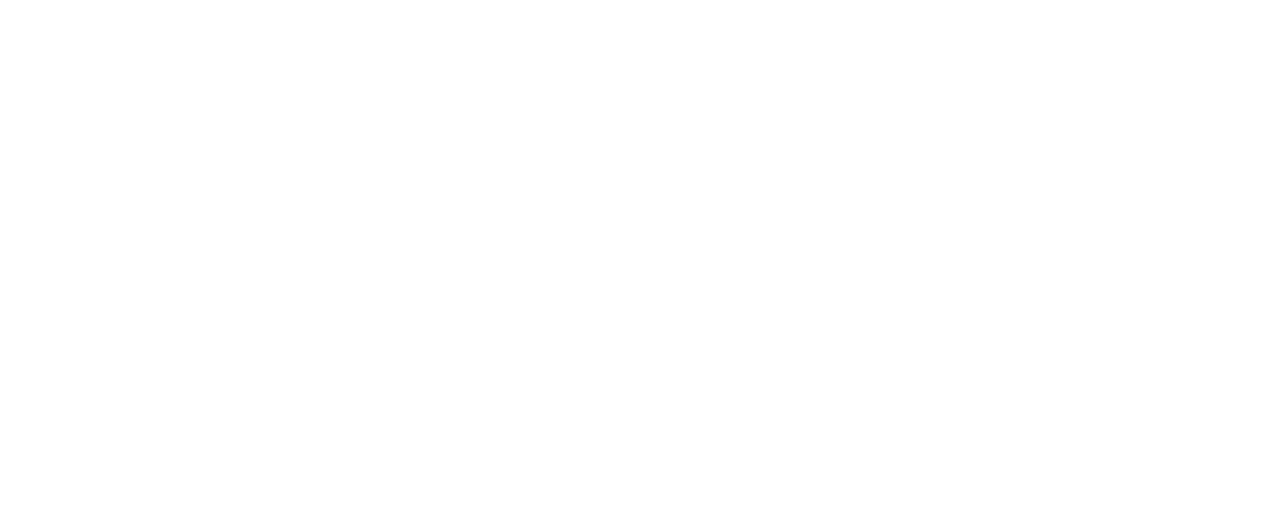
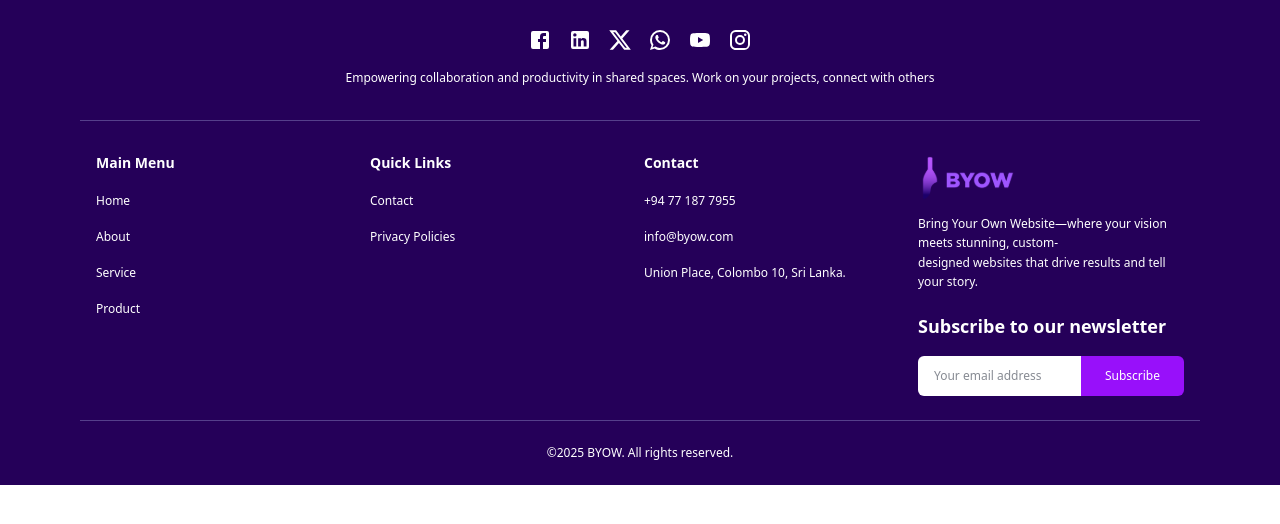
Before and after one commit to codezelat/byow-static-site, a Next.js app: page / in a window 1280 px wide. Shown: the top 524 px of the page. Built offline with nearby package versions, Linux system fonts and the light colour scheme.

Commit message:
footersection

```diff
--- /dev/null
+++ b/app/components/footer.tsx
@@ -0,0 +1,133 @@
+"use client";
+
+import type { NextPage } from "next";
+import Link from "next/link";
+import Image from "next/image";
+import {
+  Facebook as FacebookIcon,
+  LinkedIn as LinkedInIcon,
+  WhatsApp as WhatsAppIcon,
+  YouTube as YouTubeIcon,
+  Instagram as InstagramIcon,
+  X as XIcon,
+} from "@mui/icons-material";
+
+
+import {socialLinks, mainMenuLinks, quickLinks, contactInfo} from "../data/footerdata";
+
+const iconMap = {
+  FacebookIcon,
+  LinkedInIcon,
+  XIcon,
+  WhatsAppIcon,
+  YouTubeIcon,
+  InstagramIcon,
+};
+
+const Footer: NextPage = () => {
+  return (
+    <footer className="bg-[#250059] text-white px-2 md:px-20 py-6 text-xs">
+      {/* Top Section with Social Icons and Description */}
+      <div className="flex flex-col items-center">
+        {/* Social Icons */}
+        <div className="flex space-x-4 w-full md:w-1/3 mb-4 justify-center">
+          {socialLinks.map(({ id, Icon, url }) => {
+            const SocialIcon = iconMap[Icon as keyof typeof iconMap];
+            return (
+              <a key={id} href={url} className="text-xl cursor-pointer hover:text-purple-300 transition-colors">
+                <SocialIcon />
+              </a>
+            );
+          })}
+        </div>
+
+        {/* Description */}
+        <p className="mt-4 md:mt-0 w-full text-center leading-relaxed">
+          Empowering collaboration and productivity in shared spaces. Work on your projects, connect with others
+        </p>
+      </div>
+
+      <hr className="my-8 border-t border-indigo-200/30" />
+
+      {/* Middle Section */}
+      <div className="container mx-auto flex flex-col md:flex-row justify-between space-y-8 md:space-y-0 text-left">
+        <div className="grid grid-cols-4 md:grid-cols-4 gap-2 w-full">
+          {/* Main Menu */}
+          <div>
+            <h3 className="font-semibold mb-5 text-sm">Main Menu</h3>
+            <ul className="space-y-1">
+              {mainMenuLinks.map(({ id, name, path }) => (
+                <li key={id} className="mb-5">
+                  <Link href={path} className="hover:text-purple-300 transition-colors">
+                    {name}
+                  </Link>
+                </li>
+              ))}
+            </ul>
+          </div>
+
+          {/* Quick Links */}
+          <div>
+            <h3 className="font-semibold text-sm mb-5">Quick Links</h3>
+            <ul className="space-y-1">
+              {quickLinks.map(({ id, name, path }) => (
+                <li key={id} className="mb-5">
+                  <Link href={path} className="hover:text-purple-300 transition-colors">
+                    {name}
+                  </Link>
+                </li>
+              ))}
+            </ul>
+          </div>
+
+          {/* Contact Info */}
+          <div>
+            <h3 className="font-semibold text-sm mb-5">Contact</h3>
+            <ul className="space-y-1 mb-5">
+              <li className="mb-5">
+                <p className="hover:text-purple-300 transition-colors">{contactInfo.phone}</p>
+              </li>
+              <li className="mb-5">
+                <p className="hover:text-purple-300 transition-colors">{contactInfo.email}</p>
+              </li>
+              <li className="mb-5">
+                <p className="hover:text-purple-300 transition-colors">{contactInfo.address}</p>
+              </li>
+            </ul>
+          </div>
+
+          {/* Newsletter Signup */}
+          <div>
+            <div className="w-full flex items-start mb-3">
+              <Image src="/images/byow-logo.svg" alt="footer logo" width={100} height={40} />
+            </div>
+            <p className="text-xs mb-5 w-full text-left leading-relaxed">
+              Bring Your Own Website—where your vision meets stunning, custom-<br /> designed websites that drive results and tell your story.
+            </p>
+            <h3 className="text-lg font-bold mb-4">Subscribe to our newsletter</h3>
+            <div className="flex w-full">
+              <input
+                type="email"
+                placeholder="Your email address"
+                className="w-full px-4 py-3 bg-white text-gray-900 rounded-l-md outline-none"
+              />
+              <button className="bg-purple-600 text-white px-6 py-3 rounded-r-md font-medium hover:bg-purple-700 transition-colors">
+                Subscribe
+              </button>
+            </div>
+          </div>
+        </div>
+      </div>
+
+      {/* Bottom Section */}
+      <hr className="my-6 border-t border-indigo-200/30" />
+      <div className="container mx-auto flex flex-col md:flex-row justify-between items-center md:items-start">
+        <p className="flex flex-col items-center justify-center w-full text-center text-[10px] sm:text-[12px] mb-4 md:mb-0">
+          ©2025 BYOW. All rights reserved.
+        </p>
+      </div>
+    </footer>
+  );
+};
+
+export default Footer;
--- /dev/null
+++ b/app/data/footerdata.ts
@@ -0,0 +1,27 @@
+
+export const socialLinks = [
+    { id: 1, name: "Facebook", Icon: "FacebookIcon", url: "#" },
+    { id: 2, name: "LinkedIn", Icon: "LinkedInIcon", url: "#" },
+    { id: 3, name: "X", Icon: "XIcon", url: "#" },
+    { id: 4, name: "WhatsApp", Icon: "WhatsAppIcon", url: "#" },
+    { id: 5, name: "YouTube", Icon: "YouTubeIcon", url: "#" },
+    { id: 6, name: "Instagram", Icon: "InstagramIcon", url: "#" },
+  ];
+
+  export const mainMenuLinks = [
+    { id: 1, name: "Home", path: "/home" },
+    { id: 2, name: "About", path: "/explore-recruiters" },
+    { id: 3, name: "Service", path: "/about-us" },
+    { id: 4, name: "Product", path: "/contact-us" },
+  ];
+
+  export const quickLinks = [
+    { id: 1, name: "Contact", path: "/privacy-policies" },
+    { id: 2, name: "Privacy Policies", path: "/sustainability-policies" },
+  ];
+
+  export const contactInfo = {
+    phone: "+94 77 187 7955",
+    email: "info@byow.com",
+    address: "Union Place, Colombo 10, Sri Lanka.",
+  };
--- a/app/globals.css
+++ b/app/globals.css
@@ -17,8 +17,17 @@
   }
 }
 
-body {
-  color: var(--foreground);
-  background: var(--background);
-  font-family: Arial, Helvetica, sans-serif;
+.funnel-sans  {
+  font-family: "Funnel Sans";
+  font-optical-sizing: auto;
+  font-weight: 300;
+  font-style: normal;
 }
+
+.container {
+  max-width: 100%;
+  margin-left: auto;
+  margin-right: auto;
+  padding-left: 1rem;
+  padding-right: 1rem;
+}
--- a/app/layout.tsx
+++ b/app/layout.tsx
@@ -1,5 +1,4 @@
 import type { Metadata } from "next";
-import { Geist, Geist_Mono } from "next/font/google";
 import "./globals.css";
 
 export const metadata: Metadata = {
--- a/app/page.tsx
+++ b/app/page.tsx
@@ -1,7 +1,13 @@
-import Image from "next/image";
+import type { NextPage } from 'next';
+import Footer from './components/footer';
 
-export default function Home() {
+
+const Home: NextPage = () => {
   return (
-    <div className=""></div>
+    <div>
+     <Footer/>
+    </div>
   );
-}
+};
+
+export default Home;
--- a/package.json
+++ b/package.json
@@ -9,6 +9,10 @@
     "lint": "next lint"
   },
   "dependencies": {
+    "@emotion/react": "^11.14.0",
+    "@emotion/styled": "^11.14.0",
+    "@mui/icons-material": "^6.4.6",
+    "@mui/material": "^6.4.6",
     "next": "15.2.0",
     "postcss": "^8.5.3",
     "react": "^19.0.0",
```
Also changed, not shown: public/images/byow-logo.svg (added), 1 other file (tests, documents, lock files or other folders).
